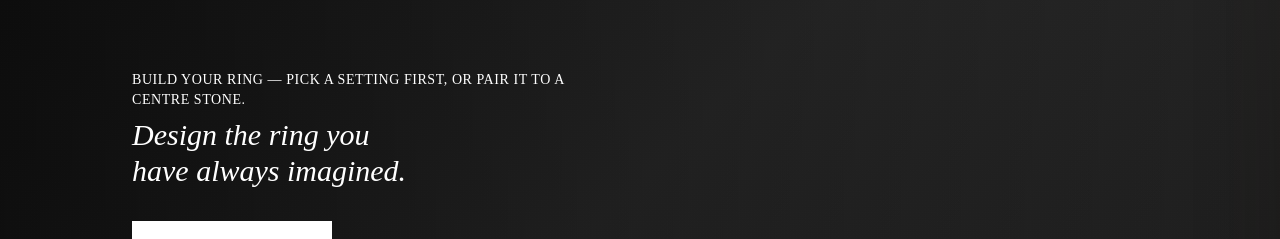
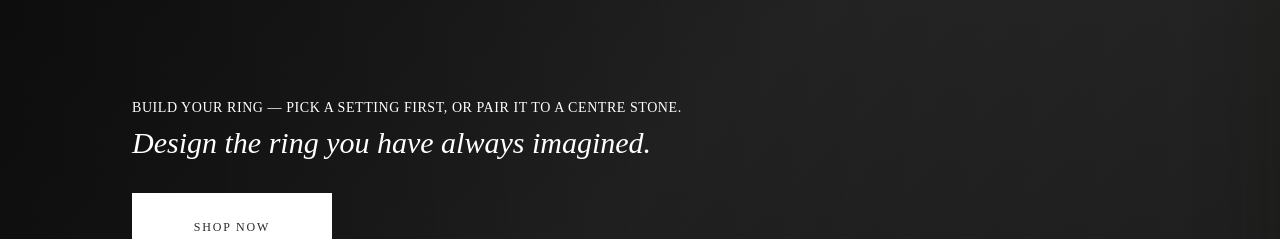
Before and after one commit to daman8271/astreylla-website, a Next.js app in the folder estrella-frontend/: page / in a window 1280 px wide. Shown: the part 161-400 px from the top of the page. Built offline with nearby package versions, Linux system fonts and the light colour scheme; no server answers; a web font is replaced by a local one; what @shopify/storefront-api-client would draw is missing.

Commit message:
fix(hero): keep eyebrow + italic headline on a single line (drop maxWidth, add whiteSpace nowrap)

```diff
--- a/estrella-frontend/components/hero/VideoHero.tsx
+++ b/estrella-frontend/components/hero/VideoHero.tsx
@@ -65,8 +65,8 @@ export function VideoHero() {
               color: "#ffffff",
               marginBottom: 8,
               fontWeight: 400,
-              maxWidth: "62ch",
               lineHeight: 1.4,
+              whiteSpace: "nowrap",
             }}
           >
             Build your ring &mdash; pick a setting first, or pair it to a centre stone.
@@ -81,7 +81,7 @@ export function VideoHero() {
               letterSpacing: 0,
               color: "#ffffff",
               margin: 0,
-              maxWidth: "20ch",
+              whiteSpace: "nowrap",
             }}
           >
             Design the ring you have always imagined.
```
